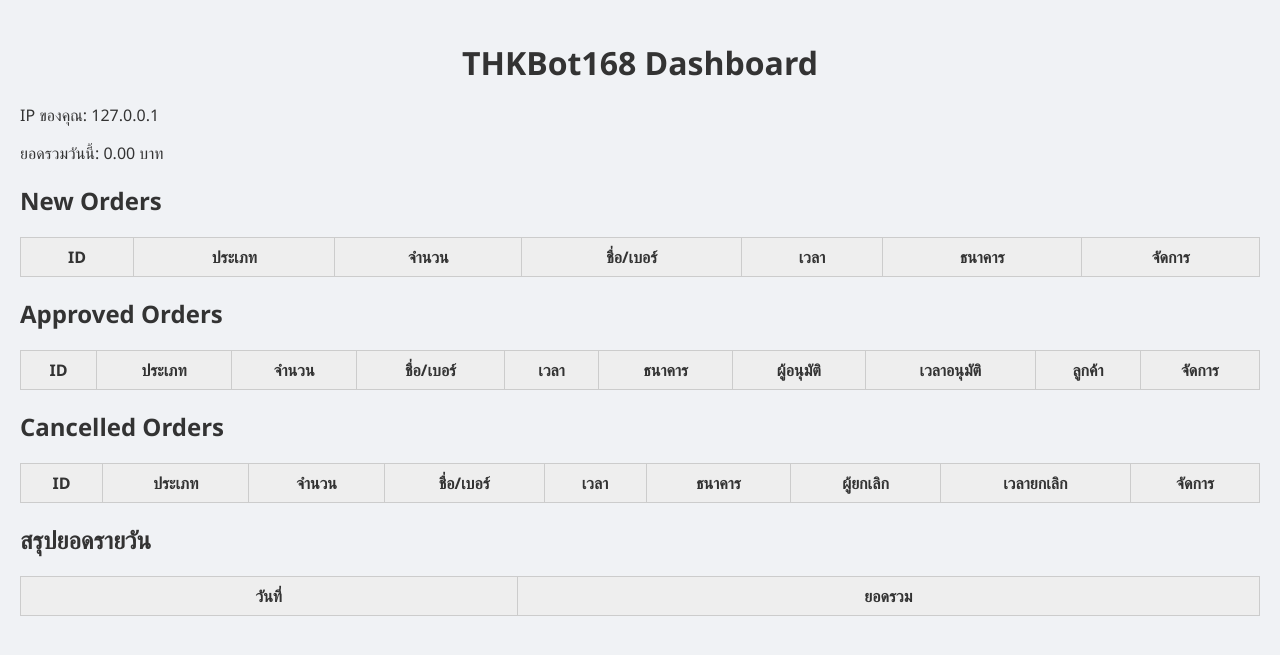
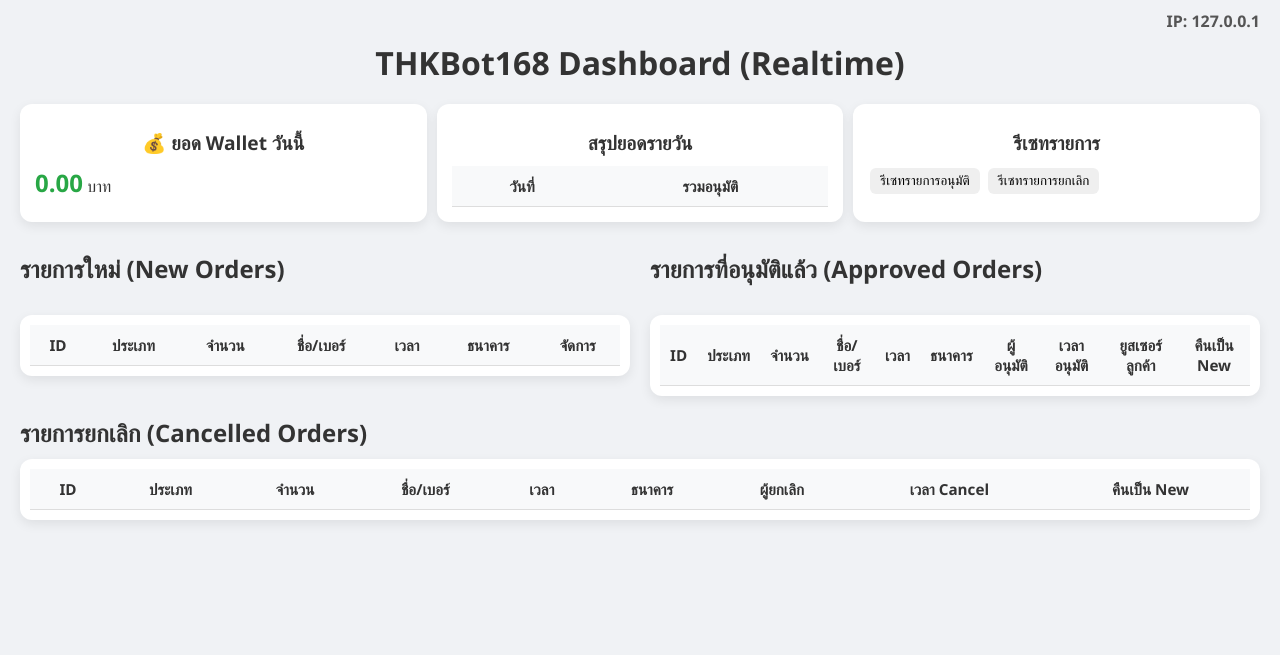
Before and after one commit to flook2018-prog/THKBOT168, a Flask app: page / in a window 1280 px wide. Shown: the top 655 px of the page. Run offline with Flask 3, Linux system fonts and the light colour scheme; data that the repository does not hold is empty.

Commit message:
Update index.html

```diff
--- a/templates/index.html
+++ b/templates/index.html
@@ -1,180 +1,200 @@
 <!DOCTYPE html>
-<html lang="th">
+<html>
 <head>
-<meta charset="UTF-8">
-<title>Dashboard</title>
+<title>THKBot168 Dashboard</title>
 <style>
+/* --- ใช้ style เดิมทั้งหมด --- */
 body{font-family:'Segoe UI',sans-serif;background:#f0f2f5;margin:0;padding:20px;color:#333}
 h1{text-align:center;margin-bottom:20px}
-table{width:100%;border-collapse:collapse;margin-bottom:20px}
-th,td{border:1px solid #ccc;padding:8px;text-align:center}
-th{background:#eee}
-button{padding:4px 8px;margin:2px;cursor:pointer}
-.approve{background:#4CAF50;color:white;border:none}
-.cancel{background:#f44336;color:white;border:none}
-.restore{background:#008CBA;color:white;border:none}
+h2{margin:10px 0}
+#top-bar{display:flex;justify-content:space-between;flex-wrap:wrap;margin-bottom:20px;gap:10px}
+.summary-card{background:#fff;border-radius:12px;padding:15px;box-shadow:0 4px 12px rgba(0,0,0,0.08);min-width:250px;flex:1}
+.summary-card h2{font-size:1.2em;text-align:center;margin-bottom:10px;}
+.summary-card span{font-weight:bold;font-size:1.5em;color:#28a745}
+#dashboard{display:flex;gap:20px;flex-wrap:wrap}
+#left-column,#right-column{flex:1;min-width:300px;display:flex;flex-direction:column;gap:20px}
+#bottom-row{margin-top:20px}
+.scroll-box{max-height:400px;overflow-y:auto;background:#fff;border-radius:12px;box-shadow:0 4px 12px rgba(0,0,0,0.08);padding:10px;scroll-behavior:smooth}
+table{width:100%;border-collapse:collapse}
+th,td{padding:10px;text-align:center;font-size:0.95em;border-bottom:1px solid #ddd}
+th{position:sticky;top:0;background:#f8f9fa;z-index:2}
+tr:hover{background-color:#f1f5f9;transition:0.3s}
+button{padding:5px 10px;border:none;border-radius:6px;cursor:pointer;transition:0.3s;margin:2px}
+button.approve{background:#28a745;color:white}
+button.approve:hover{background:#218838}
+button.cancel{background:#dc3545;color:white}
+button.restore{background:#ffc107;color:#333}
+button.restore:hover{background:#e0a800}
+#ip-display{position:absolute;top:10px;right:20px;font-weight:bold;color:#555}
+::-webkit-scrollbar{width:8px}
+::-webkit-scrollbar-thumb{background-color:rgba(0,0,0,0.2);border-radius:4px}
+::-webkit-scrollbar-track{background:transparent}
 </style>
 </head>
 <body>
+<h1>THKBot168 Dashboard (Realtime)</h1>
+<div id="ip-display">IP: {{ user_ip }}</div>
 
-<h1>THKBot168 Dashboard</h1>
-<p>IP ของคุณ: <span id="user-ip">{{ user_ip }}</span></p>
-<p>ยอดรวมวันนี้: <span id="wallet-info">0.00</span> บาท</p>
+<div id="top-bar">
+  <div class="summary-card">
+    <h2>💰 ยอด Wallet วันนี้</h2>
+    <span id="wallet-info">0</span> บาท
+  </div>
+  <div class="summary-card">
+    <h2>สรุปยอดรายวัน</h2>
+    <table id="daily-summary" style="width:100%;border:none">
+      <thead><tr><th>วันที่</th><th>รวมอนุมัติ</th></tr></thead>
+      <tbody></tbody>
+    </table>
+  </div>
+  <div class="summary-card">
+    <h2>รีเซทรายการ</h2>
+    <button onclick="resetApproved()">รีเซทรายการอนุมัติ</button>
+    <button onclick="resetCancelled()">รีเซทรายการยกเลิก</button>
+  </div>
+</div>
 
-<h2>New Orders</h2>
+<div id="dashboard">
+  <div id="left-column">
+    <h2>รายการใหม่ (New Orders)</h2>
+    <div class="scroll-box">
       <table id="new-orders-table">
         <thead>
-<tr>
-<th>ID</th><th>ประเภท</th><th>จำนวน</th><th>ชื่อ/เบอร์</th><th>เวลา</th><th>ธนาคาร</th><th>จัดการ</th>
-</tr>
+        <tr><th>ID</th><th>ประเภท</th><th>จำนวน</th><th>ชื่อ/เบอร์</th><th>เวลา</th><th>ธนาคาร</th><th>จัดการ</th></tr>
         </thead>
         <tbody></tbody>
       </table>
-
-<h2>Approved Orders</h2>
+    </div>
+  </div>
+  <div id="right-column">
+    <h2>รายการที่อนุมัติแล้ว (Approved Orders)</h2>
+    <div class="scroll-box">
       <table id="approved-orders-table">
         <thead>
-<tr>
-<th>ID</th><th>ประเภท</th><th>จำนวน</th><th>ชื่อ/เบอร์</th><th>เวลา</th><th>ธนาคาร</th><th>ผู้อนุมัติ</th><th>เวลาอนุมัติ</th><th>ลูกค้า</th><th>จัดการ</th>
-</tr>
+        <tr><th>ID</th><th>ประเภท</th><th>จำนวน</th><th>ชื่อ/เบอร์</th><th>เวลา</th>
+        <th>ธนาคาร</th><th>ผู้อนุมัติ</th><th>เวลาอนุมัติ</th><th>ยูสเซอร์ลูกค้า</th><th>คืนเป็น New</th></tr>
         </thead>
         <tbody></tbody>
       </table>
+    </div>
+  </div>
+</div>
 
-<h2>Cancelled Orders</h2>
+<div id="bottom-row">
+  <h2>รายการยกเลิก (Cancelled Orders)</h2>
+  <div class="scroll-box">
     <table id="cancelled-orders-table">
       <thead>
-<tr>
-<th>ID</th><th>ประเภท</th><th>จำนวน</th><th>ชื่อ/เบอร์</th><th>เวลา</th><th>ธนาคาร</th><th>ผู้ยกเลิก</th><th>เวลายกเลิก</th><th>จัดการ</th>
-</tr>
+      <tr><th>ID</th><th>ประเภท</th><th>จำนวน</th><th>ชื่อ/เบอร์</th><th>เวลา</th>
+      <th>ธนาคาร</th><th>ผู้ยกเลิก</th><th>เวลา Cancel</th><th>คืนเป็น New</th></tr>
       </thead>
       <tbody></tbody>
     </table>
-
-<h2>สรุปยอดรายวัน</h2>
-<table id="daily-summary">
-<thead>
-<tr><th>วันที่</th><th>ยอดรวม</th></tr>
-</thead>
-<tbody></tbody>
-</table>
+  </div>
+</div>
 
 <script>
 async function fetchTransactions(){
-    let resp = await fetch("/get_transactions");
-    let data = await resp.json();
+    let resp=await fetch("/get_transactions");
+    let data=await resp.json();
 
     document.getElementById("wallet-info").innerText = data.wallet_daily_total;
 
-    // สรุปยอดรายวัน
     let dailyBody = document.querySelector("#daily-summary tbody");
-    dailyBody.innerHTML = "";
+    dailyBody.innerHTML="";
     data.daily_summary.forEach(d=>{
         let row = dailyBody.insertRow();
-        row.insertCell(0).innerText = d.date;
-        row.insertCell(1).innerText = d.total;
+        row.insertCell(0).innerText=d.date;
+        row.insertCell(1).innerText=d.total;
     });
 
-    // ฟังก์ชันเพิ่มปุ่มดูสลิป
-    function addSlipButton(cell, tx){
-        if(tx.slip_filename){
-            let viewBtn = document.createElement("button");
-            viewBtn.className = "restore";
-            viewBtn.innerText = "ดูสลิป";
-            viewBtn.onclick = () => window.open(`/slip/${tx.slip_filename}`,"_blank");
-            cell.appendChild(viewBtn);
-        }
-    }
-
-    // New Orders
     let newBody = document.querySelector("#new-orders-table tbody");
-    newBody.innerHTML = "";
+    newBody.innerHTML="";
     data.new_orders.forEach(tx=>{
-        let row = newBody.insertRow();
-        row.insertCell(0).innerText = tx.id;
-        row.insertCell(1).innerText = tx.event;
-        row.insertCell(2).innerText = tx.amount_str;
-        row.insertCell(3).innerText = tx.name || "-";
-        row.insertCell(4).innerText = tx.time_str || "-";
-        row.insertCell(5).innerText = tx.bank || "-";
-
-        let cell = row.insertCell(6);
-        let btnApprove = document.createElement("button");
-        btnApprove.className = "approve"; btnApprove.innerText = "อนุมัติ";
-        btnApprove.onclick = async ()=>{
-            let customer_user = prompt("กรุณาใส่ยูสเซอร์ลูกค้า เช่น thk101982");
+        let row=newBody.insertRow();
+        row.insertCell(0).innerText=tx.id;
+        row.insertCell(1).innerText=tx.event;
+        row.insertCell(2).innerText=tx.amount_str;
+        row.insertCell(3).innerText=tx.name || "-";
+        row.insertCell(4).innerText=tx.time_str || "-";
+        row.insertCell(5).innerText=tx.bank || "-";
+        let cell=row.insertCell(6);
+        let btnApprove=document.createElement("button");
+        btnApprove.className="approve"; btnApprove.innerText="อนุมัติ";
+        btnApprove.onclick=async ()=>{
+            let customer_user=prompt("กรุณาใส่ยูสเซอร์ลูกค้า เช่น thk101982");
             if(!customer_user) return alert("ต้องใส่ยูสเซอร์ลูกค้าก่อนอนุมัติ");
-            await fetch("/approve",{method:"POST",headers:{"Content-Type":"application/json"},body:JSON.stringify({id:tx.id,customer_user})});
+            await fetch("/approve",{method:"POST",headers:{"Content-Type":"application/json"},body:JSON.stringify({id:tx.id,customer_user:customer_user})});
             fetchTransactions();
         };
-        let btnCancel = document.createElement("button");
-        btnCancel.className = "cancel"; btnCancel.innerText = "ยกเลิก";
-        btnCancel.onclick = async ()=>{
+        let btnCancel=document.createElement("button");
+        btnCancel.className="cancel"; btnCancel.innerText="ยกเลิก";
+        btnCancel.onclick=async ()=>{
             await fetch("/cancel",{method:"POST",headers:{"Content-Type":"application/json"},body:JSON.stringify({id:tx.id})});
             fetchTransactions();
         };
-        cell.appendChild(btnApprove);
-        cell.appendChild(btnCancel);
-        addSlipButton(cell, tx);
+        cell.appendChild(btnApprove); cell.appendChild(btnCancel);
     });
 
-    // Approved Orders
-    let approvedBody = document.querySelector("#approved-orders-table tbody");
-    approvedBody.innerHTML = "";
+    let approvedBody=document.querySelector("#approved-orders-table tbody");
+    approvedBody.innerHTML="";
     data.approved_orders.forEach(tx=>{
-        let row = approvedBody.insertRow();
-        row.insertCell(0).innerText = tx.id;
-        row.insertCell(1).innerText = tx.event;
-        row.insertCell(2).innerText = tx.amount_str;
-        row.insertCell(3).innerText = tx.name || "-";
-        row.insertCell(4).innerText = tx.time_str || "-";
-        row.insertCell(5).innerText = tx.bank || "-";
-        row.insertCell(6).innerText = tx.approver_name || "-";
-        row.insertCell(7).innerText = tx.approved_time_str || "-";
-        row.insertCell(8).innerText = tx.customer_user || "-";
-
-        let cell = row.insertCell(9);
-        let restoreBtn = document.createElement("button");
-        restoreBtn.className = "restore"; restoreBtn.innerText = "คืนเป็น New";
-        restoreBtn.onclick = async ()=>{
+        let row=approvedBody.insertRow();
+        row.insertCell(0).innerText=tx.id;
+        row.insertCell(1).innerText=tx.event;
+        row.insertCell(2).innerText=tx.amount_str;
+        row.insertCell(3).innerText=tx.name || "-";
+        row.insertCell(4).innerText=tx.time_str || "-";
+        row.insertCell(5).innerText=tx.bank || "-";
+        row.insertCell(6).innerText=tx.approver_name || "-";
+        row.insertCell(7).innerText=tx.approved_time_str || "-";
+        row.insertCell(8).innerText=tx.customer_user || "-";
+        let restoreBtn=document.createElement("button");
+        restoreBtn.className="restore"; restoreBtn.innerText="คืนเป็น New";
+        restoreBtn.onclick=async ()=>{
             if(!confirm("คุณแน่ใจว่าจะคืนรายการนี้เป็น New?")) return;
             await fetch("/restore",{method:"POST",headers:{"Content-Type":"application/json"},body:JSON.stringify({id:tx.id})});
             fetchTransactions();
         };
-        cell.appendChild(restoreBtn);
-        addSlipButton(cell, tx);
+        row.insertCell(9).appendChild(restoreBtn);
     });
 
-    // Cancelled Orders
-    let cancelledBody = document.querySelector("#cancelled-orders-table tbody");
-    cancelledBody.innerHTML = "";
+    let cancelledBody=document.querySelector("#cancelled-orders-table tbody");
+    cancelledBody.innerHTML="";
     data.cancelled_orders.forEach(tx=>{
-        let row = cancelledBody.insertRow();
-        row.insertCell(0).innerText = tx.id;
-        row.insertCell(1).innerText = tx.event;
-        row.insertCell(2).innerText = tx.amount_str;
-        row.insertCell(3).innerText = tx.name || "-";
-        row.insertCell(4).innerText = tx.time_str || "-";
-        row.insertCell(5).innerText = tx.bank || "-";
-        row.insertCell(6).innerText = tx.canceler_name || "-";
-        row.insertCell(7).innerText = tx.cancelled_time_str || "-";
-
-        let cell = row.insertCell(8);
-        let restoreBtn = document.createElement("button");
-        restoreBtn.className = "restore"; restoreBtn.innerText = "คืนเป็น New";
-        restoreBtn.onclick = async ()=>{
+        let row=cancelledBody.insertRow();
+        row.insertCell(0).innerText=tx.id;
+        row.insertCell(1).innerText=tx.event;
+        row.insertCell(2).innerText=tx.amount_str;
+        row.insertCell(3).innerText=tx.name || "-";
+        row.insertCell(4).innerText=tx.time_str || "-";
+        row.insertCell(5).innerText=tx.bank || "-";
+        row.insertCell(6).innerText=tx.canceler_name || "-";
+        row.insertCell(7).innerText=tx.cancelled_time_str || "-";
+        let restoreBtn=document.createElement("button");
+        restoreBtn.className="restore"; restoreBtn.innerText="คืนเป็น New";
+        restoreBtn.onclick=async ()=>{
             if(!confirm("คุณแน่ใจว่าจะคืนรายการนี้เป็น New?")) return;
             await fetch("/restore",{method:"POST",headers:{"Content-Type":"application/json"},body:JSON.stringify({id:tx.id})});
             fetchTransactions();
         };
-        cell.appendChild(restoreBtn);
-        addSlipButton(cell, tx);
+        row.insertCell(8).appendChild(restoreBtn);
     });
+}
+
+async function resetApproved(){
+    if(!confirm("คุณแน่ใจว่าจะรีเซทรายการที่อนุมัติทั้งหมด?")) return;
+    await fetch("/reset_approved",{method:"POST",headers:{"Content-Type":"application/json"},body:JSON.stringify({confirm:true})});
+    fetchTransactions();
+}
+async function resetCancelled(){
+    if(!confirm("คุณแน่ใจว่าจะรีเซทรายการที่ยกเลิกทั้งหมด?")) return;
+    await fetch("/reset_cancelled",{method:"POST",headers:{"Content-Type":"application/json"},body:JSON.stringify({confirm:true})});
+    fetchTransactions();
 }
 
 setInterval(fetchTransactions,3000);
 fetchTransactions();
 </script>
-
 </body>
 </html>
```
Lines whose indentation alone changed are shown as unchanged.
